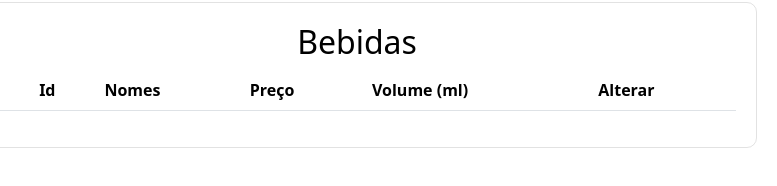
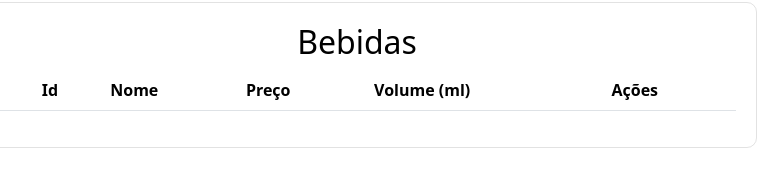
Before and after one commit to cleysonseveriano/api-mongo-vercel, a plain HTML site: page frontend/pages/bebidas.html in a window 1280 px wide. Shown: the part 490-676 px from the top of the page, 283-1060 px from the left. Drawn offline with nearby package versions, Linux system fonts and the light colour scheme; files that its build step writes are made by us from their sources; no server answers; files whose address does not match are found by name.

Commit message:
ajuste front

```diff
--- a/frontend/pages/bebidas.html
+++ b/frontend/pages/bebidas.html
@@ -5,12 +5,12 @@
     <meta name="viewport" content="width=device-width, initial-scale=1.0">
     <link rel="stylesheet" href="frontend/assets/bebidas.css">
     <link href="https://cdn.jsdelivr.net/npm/bootstrap@5.3.3/dist/css/bootstrap.min.css" rel="stylesheet" integrity="sha384-QWTKZyjpPEjISv5WaRU9OFeRpok6YctnYmDr5pNlyT2bRjXh0JMhjY6hW+ALEwIH" crossorigin="anonymous">
-    <script defer src="https://cdn.jsdelivr.net/npm/bootstrap@5.3.3/dist/js/bootstrap.bundle.min.js" integrity="sha384-YvpcrYf0tY3lHB60NNkmXc5s9fDVZLESaAA55NDzOxhy9GkcIdslK1eN7N6jIeHz" crossorigin="anonymous" ></script>
+    <script defer src="https://cdn.jsdelivr.net/npm/bootstrap@5.3.3/dist/js/bootstrap.bundle.min.js" integrity="sha384-YvpcrYf0tY3lHB60NNkmXc5s9fDVZLESaAA55NDzOxhy9GkcIdslK1eN7N6jIeHz" crossorigin="anonymous"></script>
     <title>Cardápio de Bebidas</title>
 </head>
 <body>
     <header>
-        <nav class="navbar navbar-expand-lg bg-body-tertiary" >
+        <nav class="navbar navbar-expand-lg navbar-light bg-light">
             <div class="container-fluid">
               <a class="navbar-brand" href="#">Cardápio</a>
               <button class="navbar-toggler" type="button" data-bs-toggle="collapse" data-bs-target="#navbarSupportedContent" aria-controls="navbarSupportedContent" aria-expanded="false" aria-label="Toggle navigation">
@@ -55,15 +55,15 @@
                     <tr>
                         <th scope="col">#</th>
                         <th scope="col">Id</th>
-                        <th scope="col">Nomes</th>
+                        <th scope="col">Nome</th>
                         <th scope="col">Preço</th>
                         <th scope="col">Volume (ml)</th>
-                        <th scope="col">Alterar</th>
+                        <th scope="col">Ações</th>
                     </tr>
                 </thead>
                 <tbody id="lista-bebidas">
                 </tbody>
-
+            </table>
         </div>
     </div>
     <script src="frontend/script/script-bebidas.js"></script>
```
